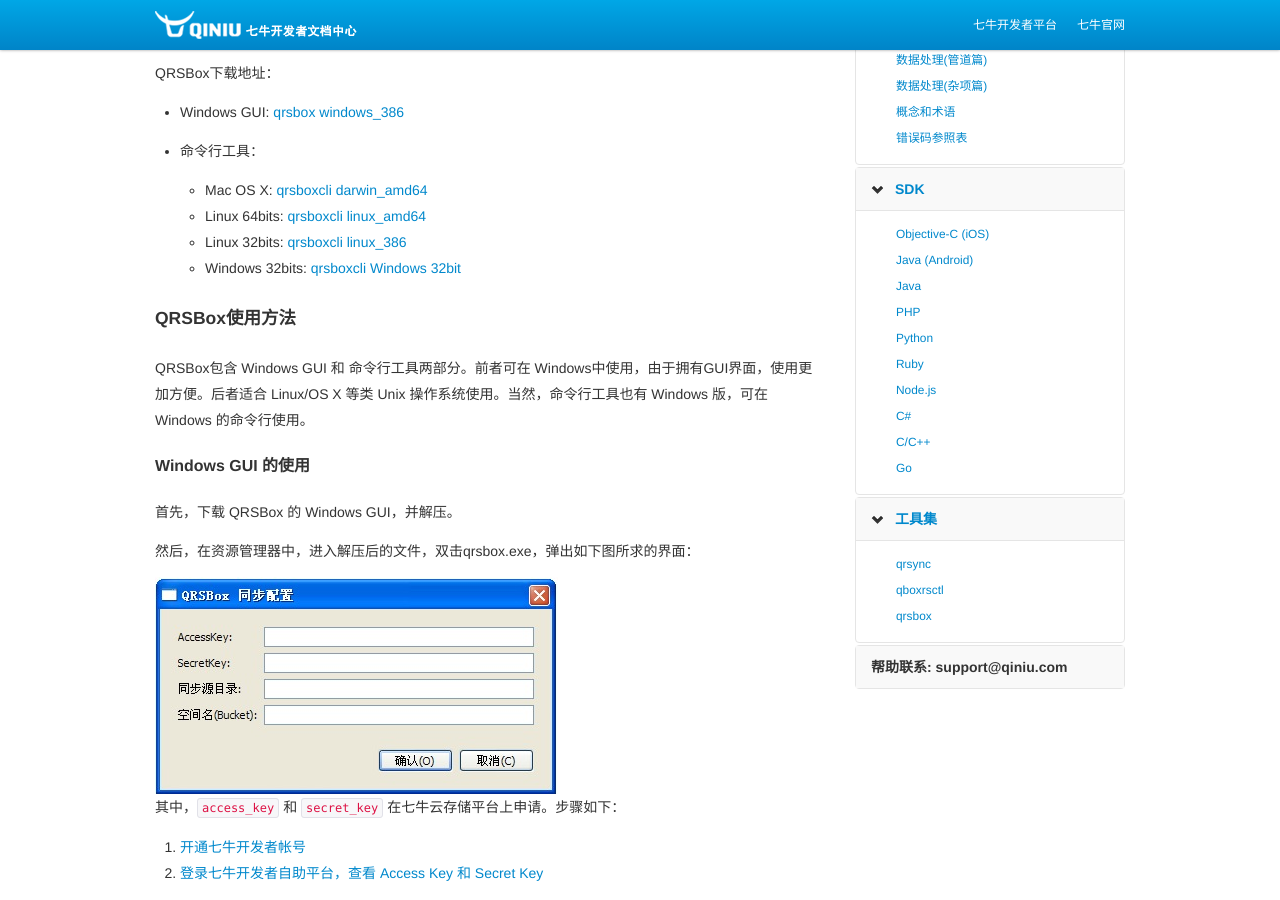
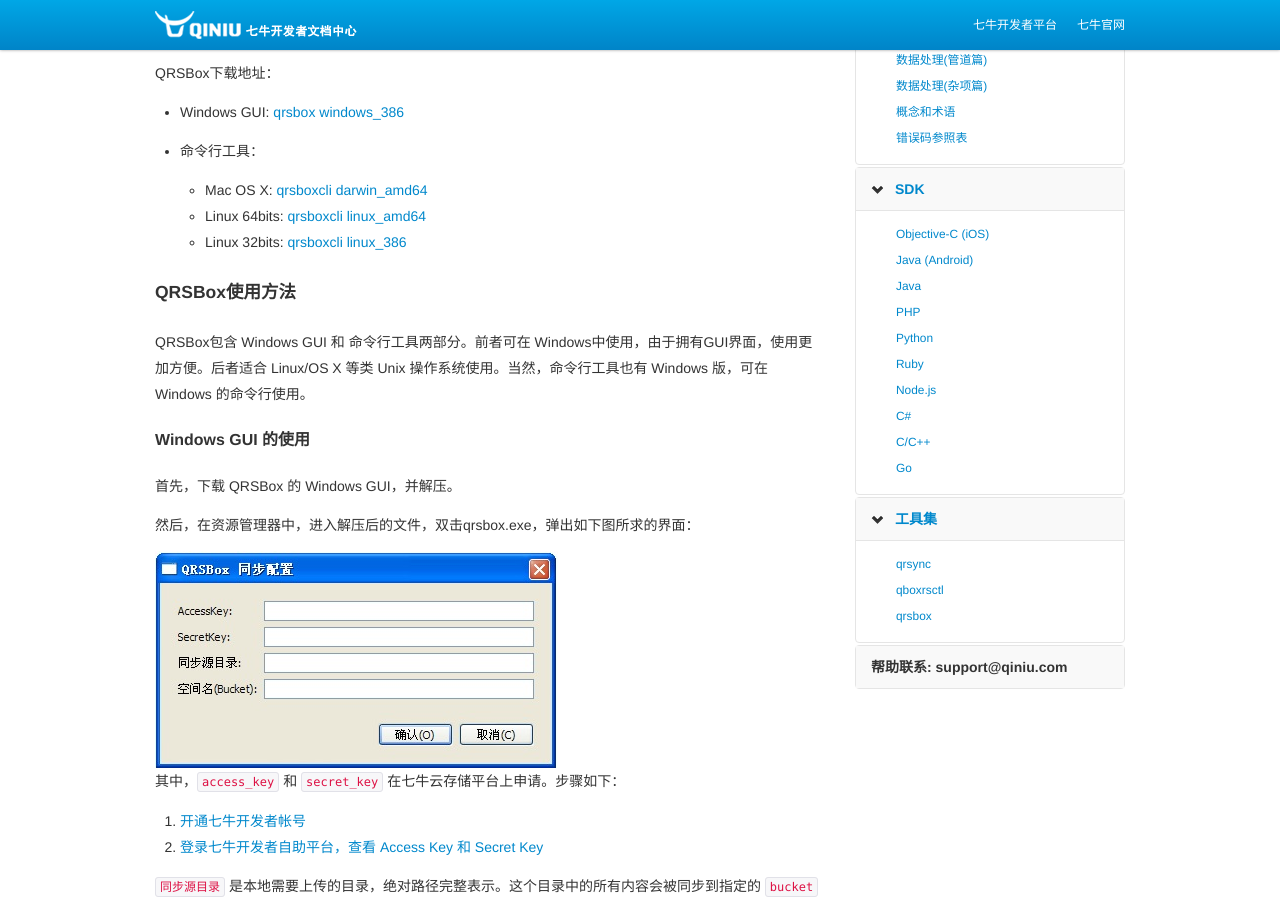
Before and after one commit to qiniu/docs.qiniu.com, a Jekyll site: the page built from tools/qrsbox.markdown, in a window 1280 px wide and 900 px high, scrolled down 417 px. Built offline with Jekyll 4.4.1, drawn with Linux system fonts in a browser that asks for light colours; nearby versions of some CDN libraries; library files that are not in the unit come from our copies.

Commit message:
Update qrsbox.markdown

```diff
--- a/tools/qrsbox.markdown
+++ b/tools/qrsbox.markdown
@@ -23,7 +23,6 @@
     - Mac OS X: [qrsboxcli darwin_amd64](http://open.qiniudn.com/devtools/v2.5.20130921/darwin_amd64/qrsboxcli)
     - Linux 64bits: [qrsboxcli linux_amd64](http://devtools.qiniudn.com/qiniu-devtools-linux_amd64-current.zip)
     - Linux 32bits: [qrsboxcli linux_386](http://devtools.qiniudn.com/qiniu-devtools-linux_386-current.zip)
-    - Windows 32bits: [qrsboxcli Windows 32bit](http://devtools.qiniudn.com/qiniu-devtools-windows_386-current.zip)
 
 
 ## QRSBox使用方法
```
